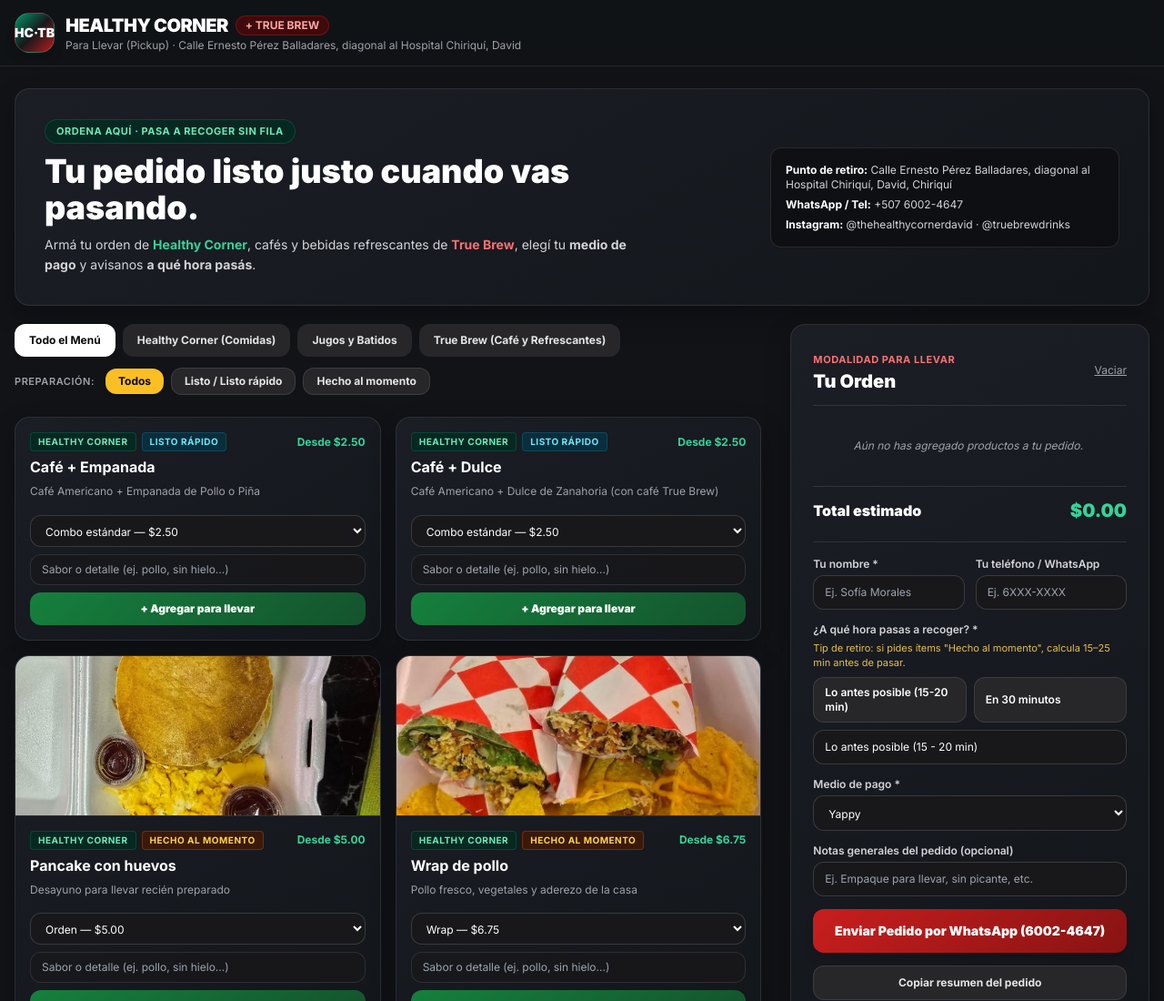
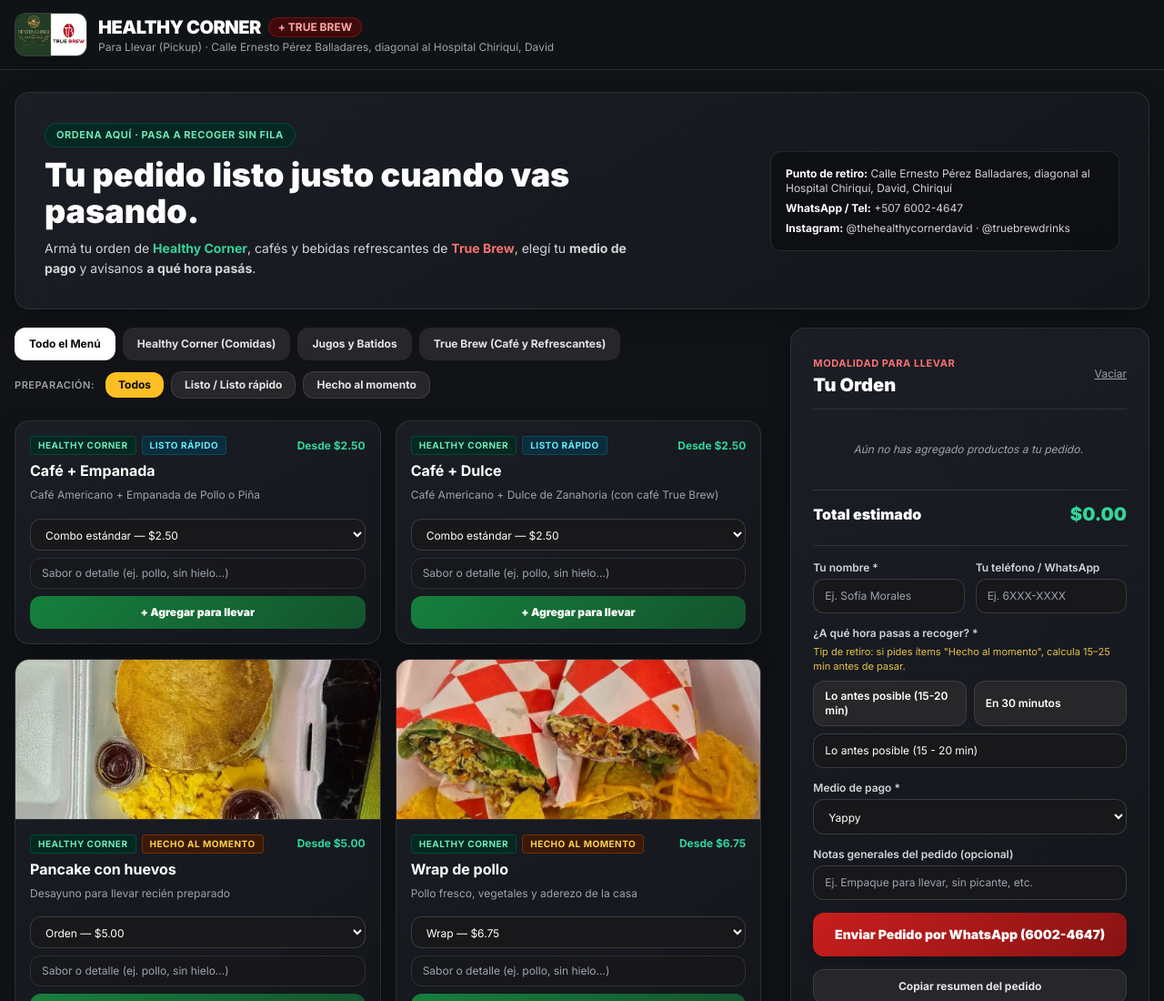
Before and after one commit to contactohackflixlab-beep/healthy-corner-true-brew, a plain HTML site: page index.html in a window 1280 px wide. Shown: the top 1100 px of the page at 91% size. Drawn offline with nearby package versions, Linux system fonts and the light colour scheme.

Commit message:
Update index.html

```diff
--- a/index.html
+++ b/index.html
@@ -40,8 +40,16 @@
   <header class="sticky top-0 z-40 bg-[#111317]/95 backdrop-blur border-b border-white/10">
     <div class="max-w-7xl mx-auto px-4 py-3.5 flex flex-wrap items-center justify-between gap-3">
       <div class="flex items-center gap-3 min-w-0">
-        <div class="w-11 h-11 rounded-2xl bg-gradient-to-br from-emerald-600 via-zinc-900 to-red-700 flex items-center justify-center font-black text-white text-sm shadow-lg border border-white/15 shrink-0">
-          HC·TB
+        <div class="h-12 w-20 rounded-xl bg-zinc-900 flex items-center justify-center overflow-hidden shadow-lg border border-white/15 shrink-0">
+          <img
+            src="logo.jpg.jpeg"
+            alt="Logo Healthy Corner + True Brew"
+            onerror="this.style.display='none'; this.nextElementSibling.style.display='flex';"
+            class="w-full h-full object-cover object-center"
+          />
+          <span class="hidden w-full h-full bg-gradient-to-br from-emerald-600 via-zinc-900 to-red-700 items-center justify-center font-black text-white text-xs">
+            HC·TB
+          </span>
         </div>
         <div class="min-w-0">
           <div class="flex items-center gap-2 flex-wrap">
@@ -193,8 +201,6 @@
     (function () {
       const WHATSAPP_NUMERO = '50760024647';
 
-      // Catálogo completo de Healthy Corner y True Brew con etiqueta de preparación e imagen
-      // prepTipo: 'listo' ('Listo' / 'Listo rápido') | 'al-momento' ('Hecho al momento')
       const PRODUCTOS = [
         { id: 'hc-1', cat: 'healthy', prepTipo: 'listo', prepEtiqueta: 'Listo rápido', marca: 'Healthy Corner', nombre: 'Café + Empanada', img: 'cafe-mas-empanada.jpg.jpe', desc: 'Café Americano + Empanada de Pollo o Piña', opciones: [{ label: 'Combo estándar', precio: 2.50 }] },
         { id: 'hc-2', cat: 'healthy', prepTipo: 'listo', prepEtiqueta: 'Listo rápido', marca: 'Healthy Corner', nombre: 'Café + Dulce', img: 'cafe-mas-dulce.jpg.jpe', desc: 'Café Americano + Dulce de Zanahoria (con café True Brew)', opciones: [{ label: 'Combo estándar', precio: 2.50 }] },
```
